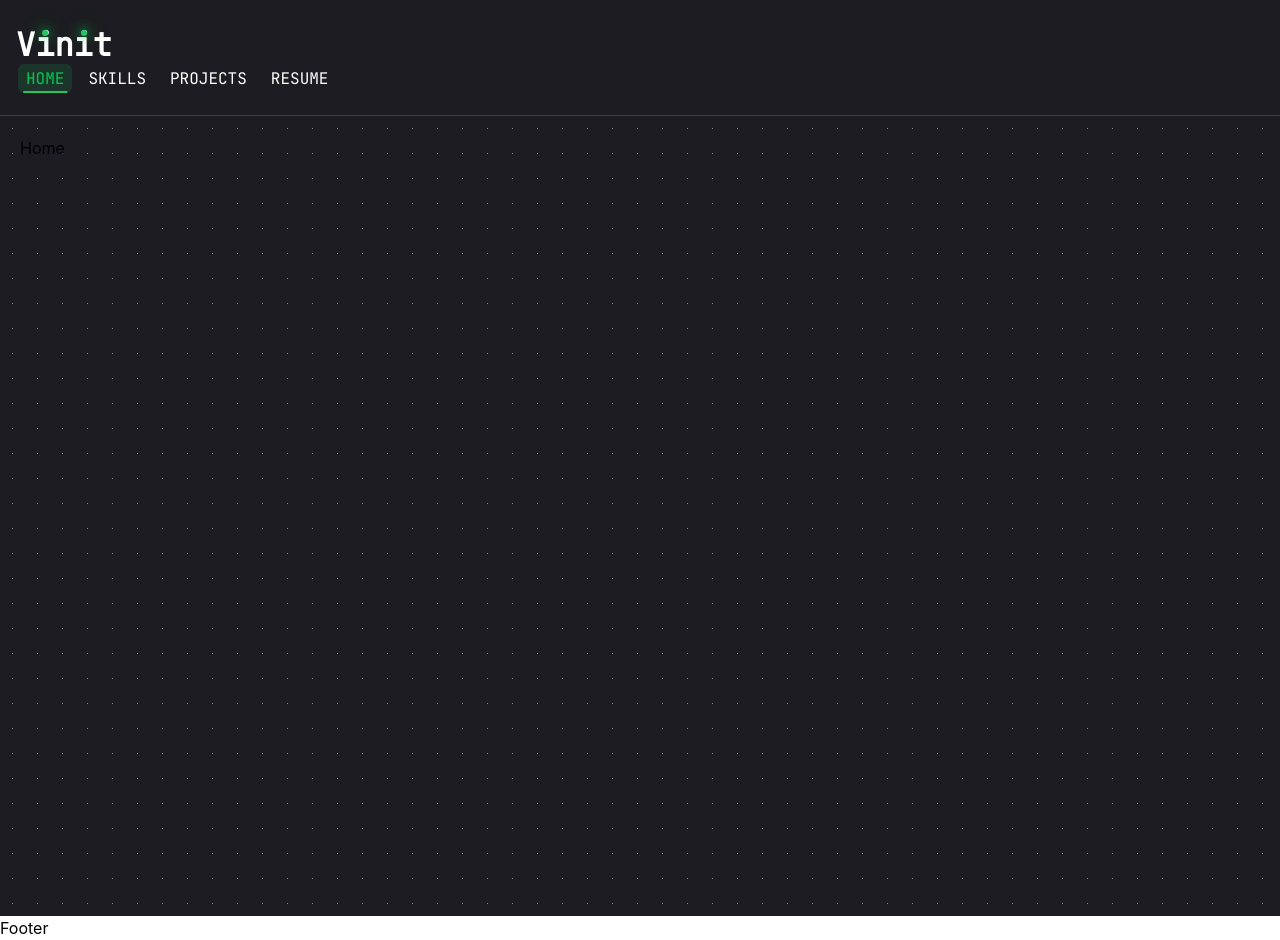
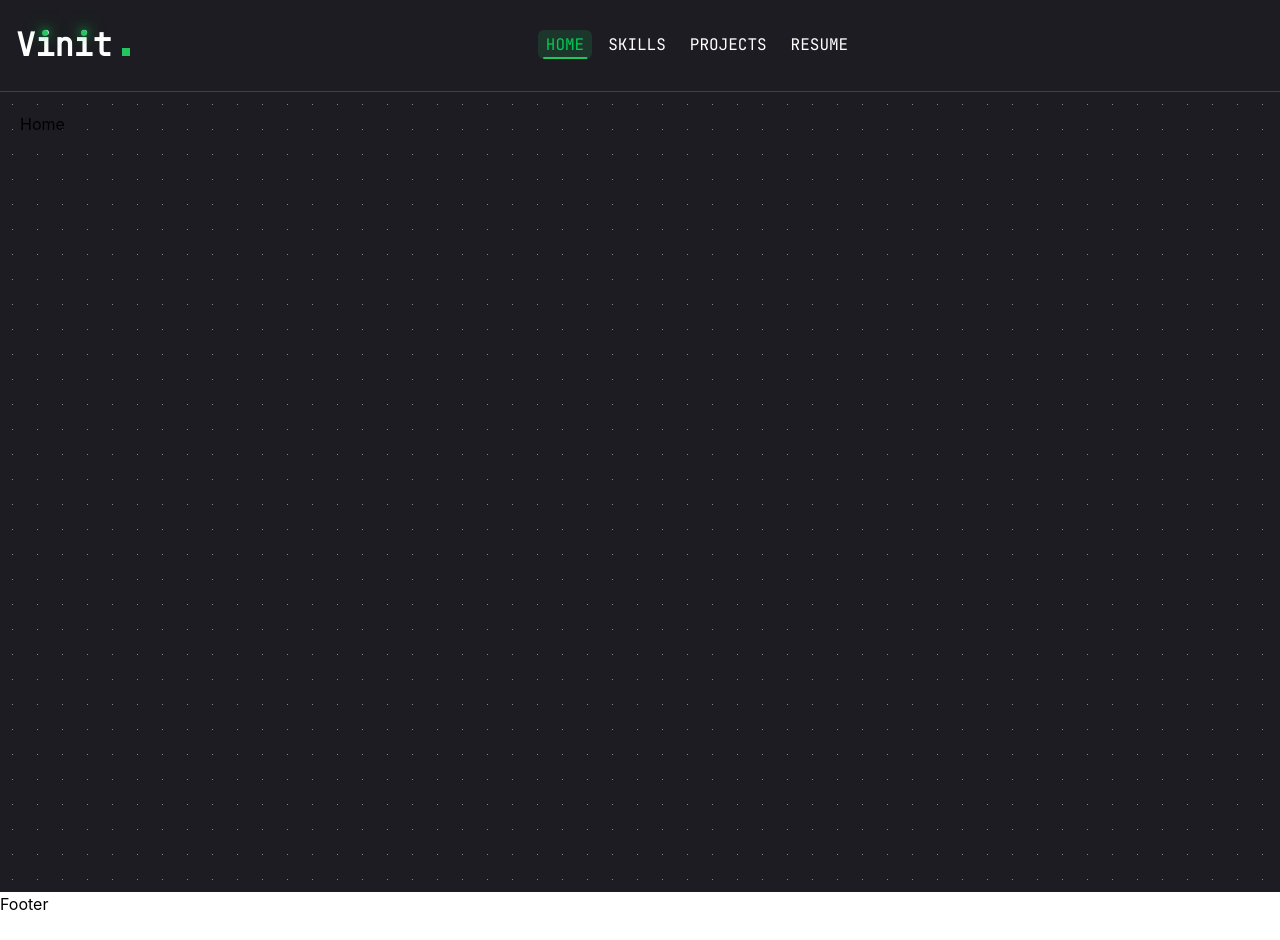
Before and after one commit to Vinit-Rabadiya/Portfolio, a React (Vite) app in the folder personalPortfolio/: page / in a window 1280 px wide. After the commit the page ends 916 px from the top, so only its background shows below. Built offline with nearby package versions, Linux system fonts and the light colour scheme.

Commit message:
added square to name logo

```diff
--- a/personalPortfolio/src/components/Header/Header.css
+++ b/personalPortfolio/src/components/Header/Header.css
@@ -75,6 +75,14 @@ nav a.active::after {
     0 0 6px #22c55e,
     0 0 12px #22c55e;
 }
+.square {
+  display: inline-block;
+  width: 8px;
+  height: 8px;
+  background: #22c55e;
+  margin-left: 10px;
+  vertical-align:baseline;
+}
 
 @keyframes glowDot {
   0% {
--- a/personalPortfolio/src/components/Header/Header.jsx
+++ b/personalPortfolio/src/components/Header/Header.jsx
@@ -25,8 +25,7 @@ function Header() {
   };
 
   return (
-    <header className="font-[var(--font)] bg-[var(--bg-color)] py-6 px-4 flex justify-between border-b border-green-800">
-      <nav>
+    <header className="font-[var(--font)] bg-[var(--bg-color)] py-6 px-4 flex  items-center border-b border-green-800">
       <div className="logo text-2xl font-bold">
         V
         <span className="i-letter">
@@ -36,9 +35,10 @@ function Header() {
         <span className="i-letter">
           i<span className="dot"></span>
         </span>
-          t
+        t<span className="square"></span>
       </div>
-        <ul className="flex gap-1 items-center list-none m-0 p-0">
+      <nav className="flex-1 flex justify-center">
+        <ul className="flex gap-1 items-center list-none m-0 p-0 justify-center">
           <li>
             <NavLink
               to="/"
```
Lines whose indentation alone changed are shown as unchanged.
